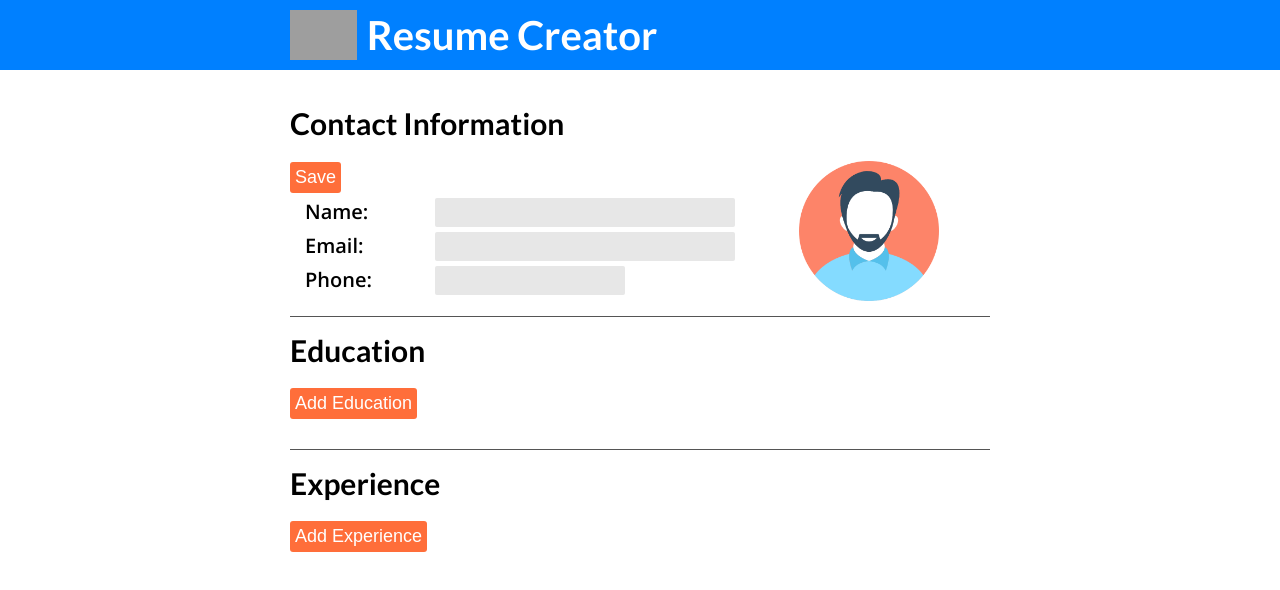
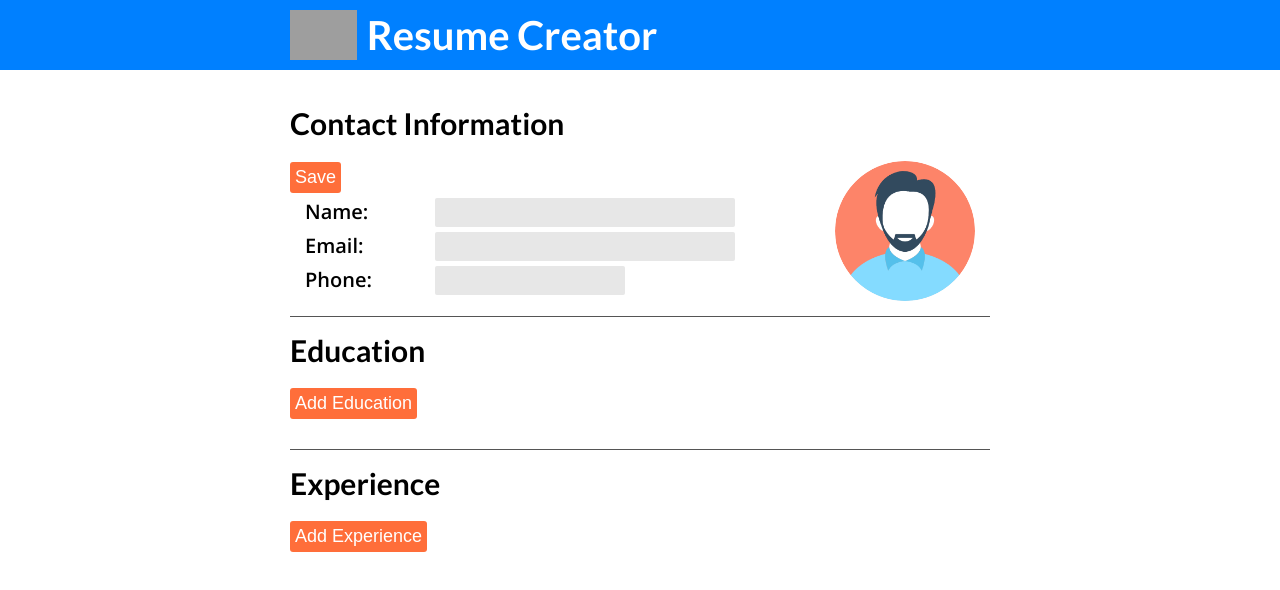
Before and after one commit to rwolt/cv-project, a React (Create React App) app: page / in a window 1280 px wide. Shown: the top 590 px of the page. Built offline with nearby package versions, Linux system fonts and the light colour scheme; grey boxes are pictures that could not be loaded.

Commit message:
Add styling and event capture for profile picture

```diff
--- a/src/components/ProfilePicture.js
+++ b/src/components/ProfilePicture.js
@@ -18,13 +18,14 @@ class ProfilePicture extends Component {
 
     render() {
         return(
-            <div className="profile-container">
+            <div
+                className="profile-container"
+                onClick={() => document.getElementById('image-upload').click()}>
                 <input type='file'
                     id="image-upload"
                     onChange={this.handleChange}
                 />
                 <img className="profile-picture"
-                    onClick={() => document.getElementById('image-upload').click()}
                     src={defaultProfilePicture} alt="Default Profile"
                 />
                 <p className="profile-text">Edit</p>
--- a/src/styles/ProfilePicture.css
+++ b/src/styles/ProfilePicture.css
@@ -1,12 +1,17 @@
 .profile-container {
+    height: 140px;
+    width: 140px;
+    overflow: hidden;
+    border-radius: 50%;
     display: flex;
+    justify-content: center;
     align-items: center;
-    justify-content: center;
+    flex-direction: column;
+    position: relative;
 }
 
 .profile-picture {
-    height: 140px;
-    border-radius: 5px;
+    width: 100%;
 }
 
 .profile-container:hover>.profile-picture{
@@ -16,9 +21,9 @@
 
 .profile-text {
     color: white;
-    position: relative;
+    position: absolute;
     visibility: hidden;
-    left: -50%;
+    top: 50%;
 }
 
 .profile-text:hover {
```
